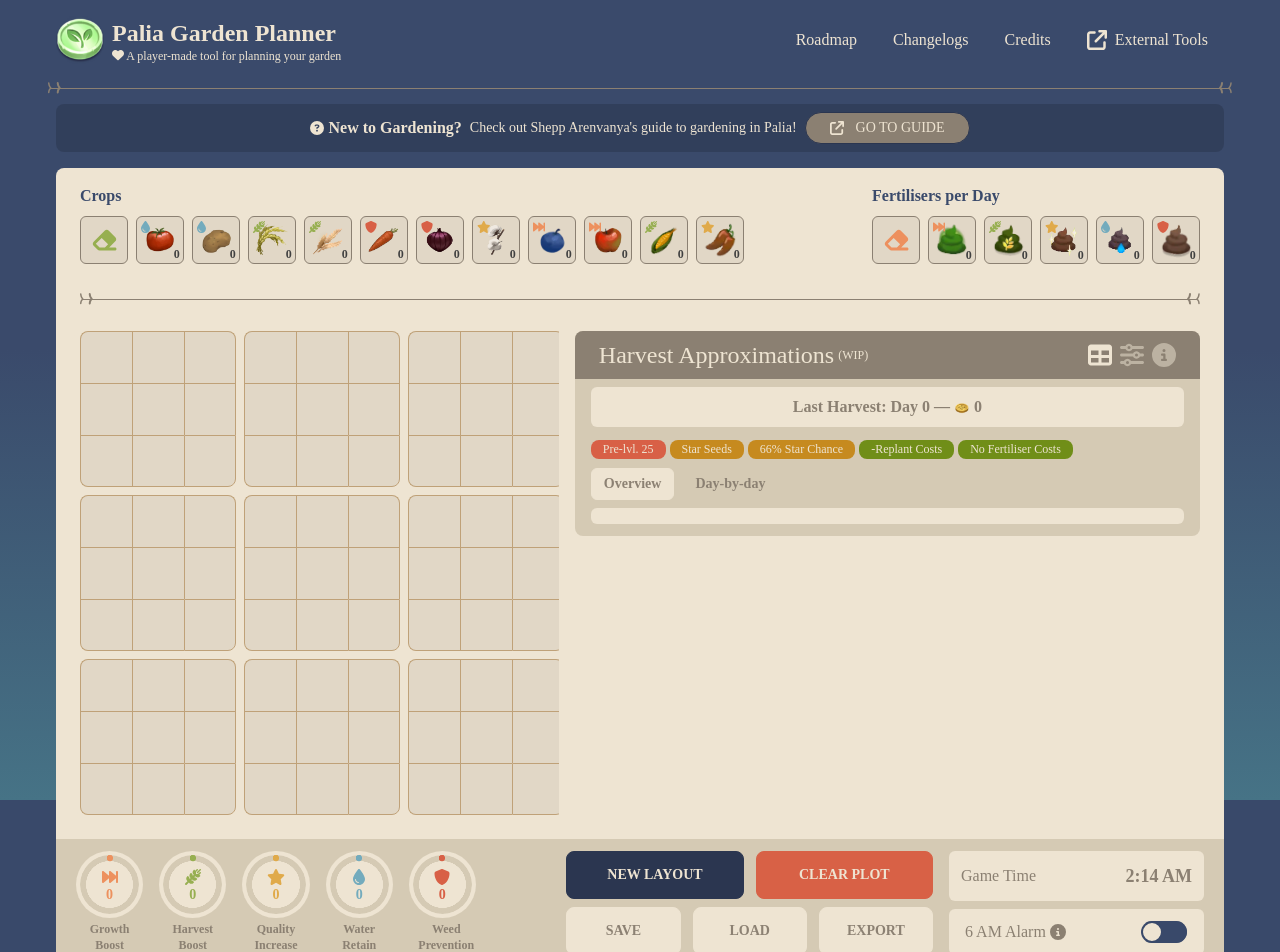
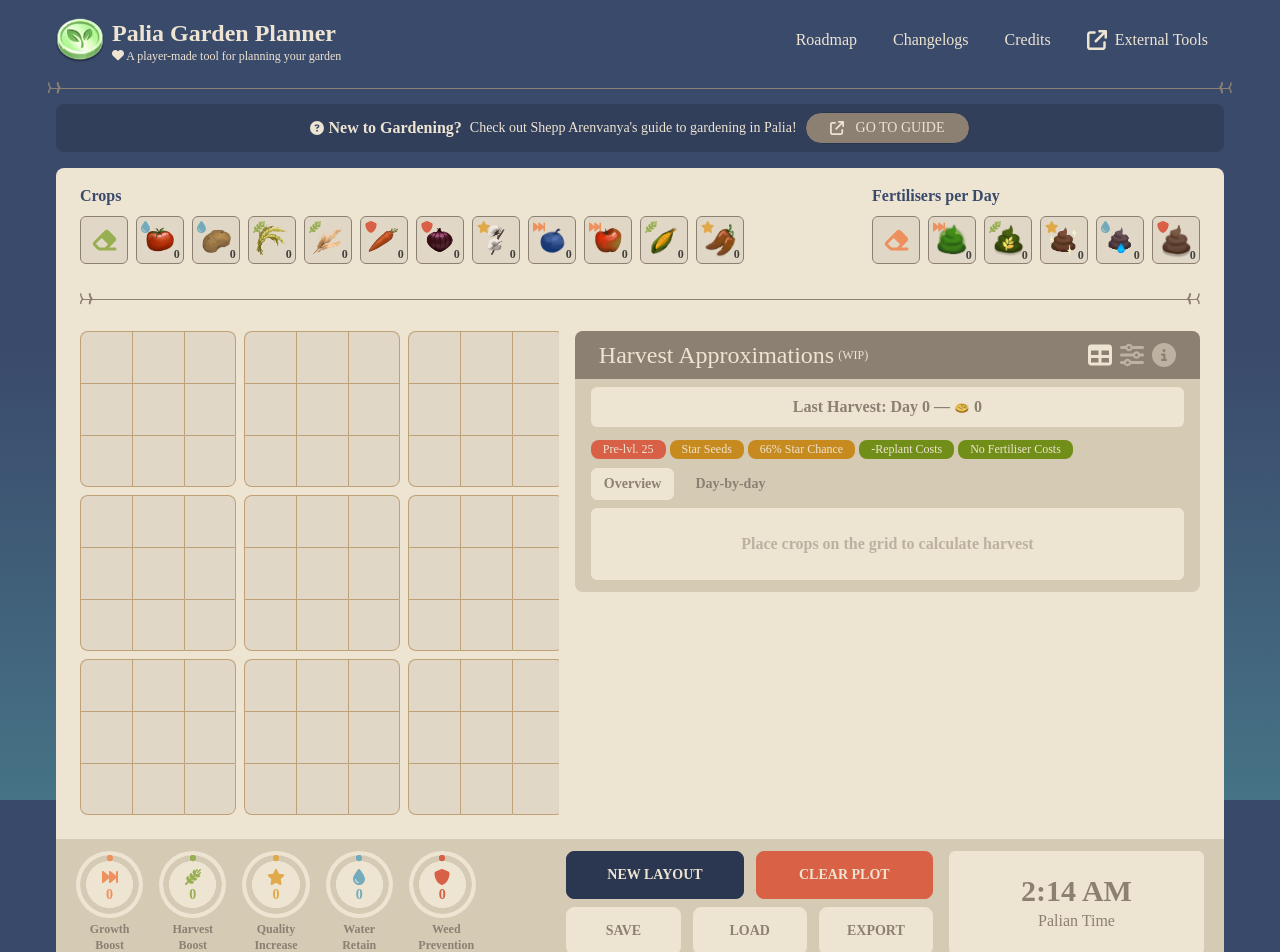
Before and after one commit to VincentAmante/palia-tools, a Nuxt app: page / in a window 1280 px wide. Shown: the top 952 px of the page. Built offline with nearby package versions, Linux system fonts and the light colour scheme; a web font is replaced by a local one.

Commit message:
[UI] More tweaks

```diff
--- a/components/HarvestCalculator.vue
+++ b/components/HarvestCalculator.vue
@@ -98,7 +98,7 @@
 </script>
 
 <template>
-  <section class="collapse collapse-arrow rounded-none lg:rounded-lg w-full lg:h-fit lg:py-0 lg:mx-0 lg:pl-2 xl:px-2 xl:pl-4 z-50 overflow-visible lg:max-w-3xl transition-all">
+  <section class="collapse collapse-arrow rounded-none lg:rounded-lg w-full lg:h-fit lg:py-0 lg:mx-0 lg:pl-2 xl:px-2 xl:pl-4 z-50 overflow-visible lg:max-w-[47rem] transition-all">
     <div
       class="bg-primary lg:rounded-lg"
       :class="isTakingScreenshot.get ? 'rounded-lg' : 'pt-2 md:pt-0 pb-6 lg:pb-0'"
@@ -414,6 +414,17 @@
                 <p>
                   Factors in growth boost when simulating yields, does not account for any RNG and is theoretical
                 </p>
+                <p class="text-warning py-1">
+                  <font-awesome-icon class="text-warning text-sm" :icon="['fas', 'triangle-exclamation']" />
+                  Likely bugged as of 0.169
+                  <NuxtLink
+                    class="text-misc pl-1 underline"
+                    to="https://docs.google.com/document/d/1f4MQHjEC1RCNpDUz1I3eg2tioD_6yBmW0XWsVxUOJ1Y/edit" target="_blank"
+                  >
+                    <font-awesome-icon class="text-sm" :icon="['fas', 'arrow-up-right-from-square']" />
+                    (Source)
+                  </NuxtLink>
+                </p>
               </template>
             </OptionCard>
 
--- a/components/TimeDisplay.vue
+++ b/components/TimeDisplay.vue
@@ -1,7 +1,6 @@
 <script setup lang="ts">
 import dayjs from 'dayjs'
 import utc from 'dayjs/plugin/utc'
-import { useStorage } from '@vueuse/core'
 
 dayjs.extend(utc)
 
@@ -33,44 +32,43 @@
   timeFormatted.value = `${hourFormatted.value}:${minuteFormatted.value} ${meridiem.value}`
 }, INTERVAL_MS)
 
-const {
-  show,
-  permissionGranted,
-  ensurePermissions,
-} = useWebNotification(
-  {
-    title: '6:00 AM in Palia',
-    body: 'Check your garden!',
-    icon: '/logo.webp',
-    requestPermissions: false,
-  },
-)
+// const {
+//   show,
+//   permissionGranted,
+//   ensurePermissions,
+// } = useWebNotification(
+//   {
+//     title: '6:00 AM in Palia',
+//     body: 'Check your garden!',
+//     icon: '/logo.webp',
+//     requestPermissions: false,
+//   },
+// )
 
-const dayAlert = useStorage('dayAlert', false)
+// const dayAlert = useStorage('dayAlert', false)
 
-watch(dayAlert, () => {
-  if (dayAlert.value && !permissionGranted.value)
-    ensurePermissions()
-})
+// watch(dayAlert, () => {
+//   if (dayAlert.value && !permissionGranted.value)
+//     ensurePermissions()
+// })
 
-watch(hour, () => {
-  if (hour.value === 6 && dayAlert.value)
-    show()
-})
+// watch(hour, () => {
+//   if (hour.value === 6 && dayAlert.value)
+//     show()
+// })
 </script>
 
 <template>
-  <div class="grid gap-2 px-4">
-    <div class="flex text-misc bg-accent rounded-md items-center justify-between px-3 py-2 md:py-0">
-      <p class="">
-        Game Time
-      </p>
-      <p class="font-bold text-lg">
+  <div class="gap-2 px-4">
+    <div class="flex flex-col items-center justify-center text-misc bg-accent rounded-md w-full px-3 py-2 md:py-0">
+      <p class="font-bold text-3xl">
         {{ timeFormatted }}
       </p>
+      <p class="">
+        Palian Time
+      </p>
     </div>
-
-    <div
+    <!-- <div
       class="flex tooltip tooltip-top text-misc bg-accent rounded-md items-center justify-between px-4 py-2 md:py-0"
     >
       <div
@@ -88,6 +86,6 @@
         aria-label="Toggle 6 AM alarm"
         name="reminder-toggle" type="checkbox" class="toggle toggle-info"
       >
-    </div>
+    </div> -->
   </div>
 </template>
--- a/components/garden-planner/HarvestCalculator/HCTotal.vue
+++ b/components/garden-planner/HarvestCalculator/HCTotal.vue
@@ -48,7 +48,8 @@
 </script>
 
 <template>
-  <div class="flex flex-wrap gap-2 bg-accent rounded-md min-h-18 overflow-visible px-3 py-2">
+  <div class="flex flex-wrap gap-2 bg-accent rounded-md min-h-16 overflow-visible px-3 py-2">
+    <template v-if="(processedYields.totalResult.day > 0)">
       <template v-for="(crop, cropType) of processedYields.totalResult.crops" :key="cropType">
         <CropDisplay
           v-if="(crop.star.produce !== 0)"
@@ -116,5 +117,13 @@
           </template>
         </CropDisplay>
       </template>
+    </template>
+    <template v-else>
+      <div class="w-full h-full py-4 flex items-center justify-center">
+        <p class="text-center text-misc font-bold opacity-50">
+          Place crops on the grid to calculate harvest
+        </p>
       </div>
     </template>
+  </div>
+</template>
--- a/pages/credits.vue
+++ b/pages/credits.vue
@@ -78,6 +78,14 @@
               UI Testing
             </template>
           </CreditName>
+          <CreditName>
+            <template #name>
+              Gazar
+            </template>
+            <template #for>
+              Information
+            </template>
+          </CreditName>
         </div>
         <p class="max-w-4xl text-center">
           Huge thanks to the Palia Team and Singularity 6 for developing the game, Palia's Commmunity Teams for various assistance with the planner, and players who provided information through discussions online,
--- a/pages/index.vue
+++ b/pages/index.vue
@@ -486,7 +486,7 @@
             </div>
             <TimeDisplay
               class=" md:col-span-2 lg:col-span-3 xl:col-span-3"
-              :class="(isTakingScreenshot.get) ? 'hidden' : 'hidden md:grid'"
+              :class="(isTakingScreenshot.get) ? '' : 'grid'"
             />
           </div>
         </div>
```
Lines whose indentation alone changed are shown as unchanged.
